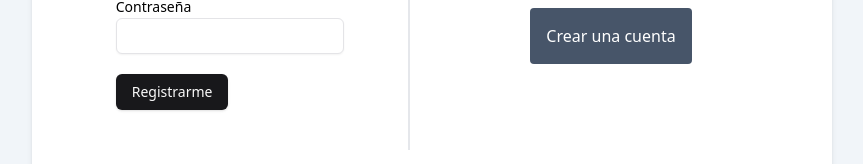
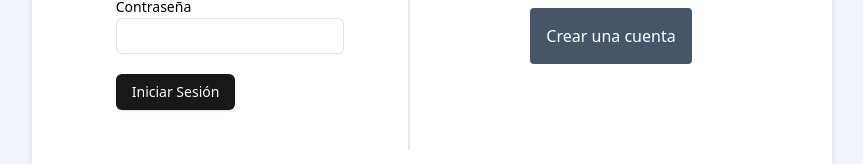
Before and after one commit to Alvarocar/tesis-frontV2, a React (Vite) app: page /sign-in in a window 1280 px wide. Shown: the part 390-554 px from the top of the page, without its empty margins (208-1071 px from the left). Built offline with nearby package versions, Linux system fonts and the light colour scheme.

Commit message:
fix: change label to login

```diff
--- a/src/modules/signin/signinForm/SigninForm.tsx
+++ b/src/modules/signin/signinForm/SigninForm.tsx
@@ -64,7 +64,7 @@ const SigninForm = () => {
       />
       {errorMsg && <p className="text-red-500">{errorMsg}</p>}
     </fieldset>
-    <Button disabled={isLoading} className="my-5" type="submit">Registrarme</Button>
+    <Button disabled={isLoading} className="my-5" type="submit">Iniciar Sesión</Button>
 
     <p className="md:hidden">¿Aun no tienes una cuenta? <Link className='text-sky-500' href="/sign-up">haz clic aquí</Link></p>
   </form>
```
